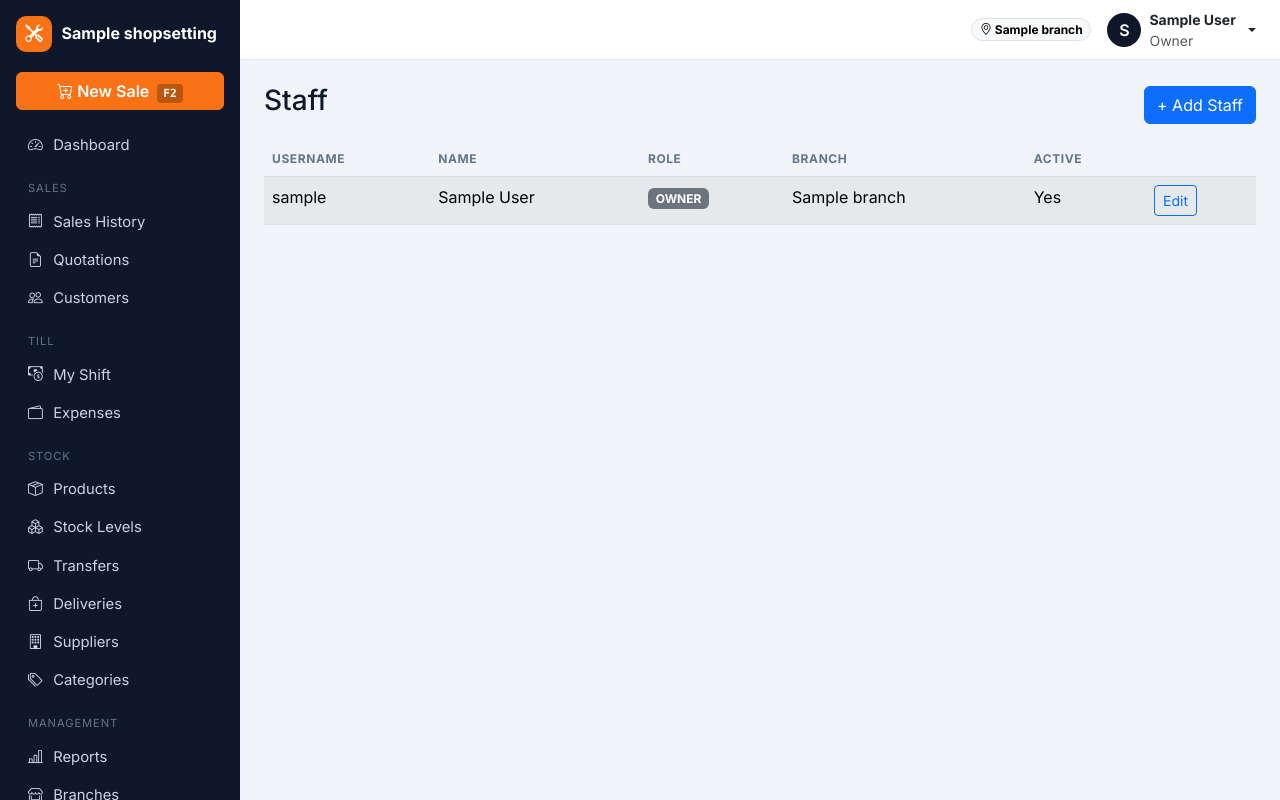
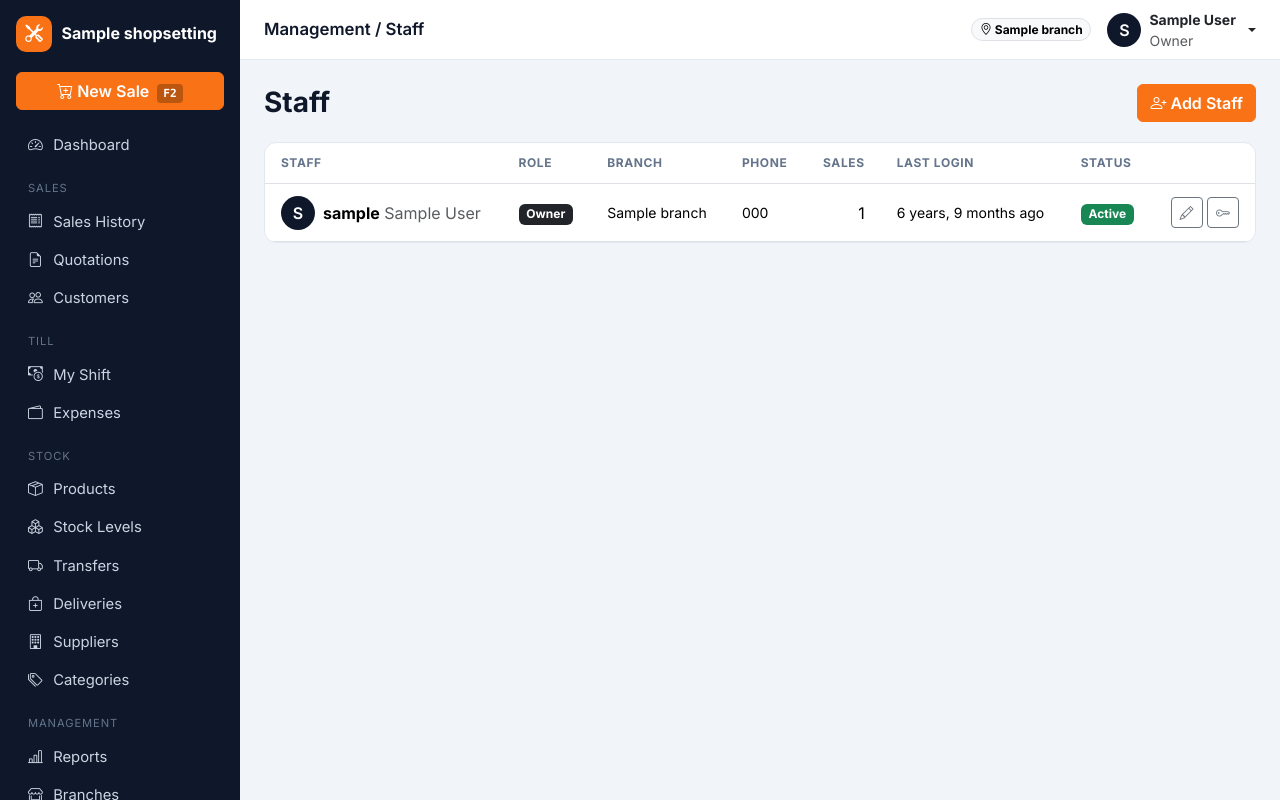
Before and after one commit to VinWonder/Point-Of-Sale-System-, a Django app: page /staff/ in a window 1280 px wide. Run offline with Django 5.2, Linux system fonts and the light colour scheme; a user stored in the database is signed in; tables that the repository leaves empty hold one stand-in row (values such as "Sample post"); some libraries are stand-ins or nearby versions.

Commit message:
Add password reset for staff, self-service password change, staff list
Owners/managers can set a new password for staff they manage; every
user can change their own from the profile menu. Staff list shows role
badges, branch, sales count and last login.

Co-Authored-By: Claude Opus 5.5 <noreply@anthropic.com>

```diff
--- a/accounts/urls.py
+++ b/accounts/urls.py
@@ -7,4 +7,6 @@ urlpatterns = [
     path('', views.staff_list, name='staff_list'),
     path('create/', views.staff_create, name='staff_create'),
     path('<int:user_id>/edit/', views.staff_edit, name='staff_edit'),
+    path('<int:user_id>/password/', views.staff_set_password, name='staff_set_password'),
+    path('me/password/', views.change_password, name='change_password'),
 ]
--- a/templates/accounts/staff_list.html
+++ b/templates/accounts/staff_list.html
@@ -1,23 +1,34 @@
 {% extends "base.html" %}
 {% block title %}Staff{% endblock %}
+{% block page_title %}Management / Staff{% endblock %}
 {% block content %}
-<div class="d-flex justify-content-between align-items-center mb-3">
+<div class="page-header">
     <h3>Staff</h3>
-    <a href="{% url 'accounts:staff_create' %}" class="btn btn-primary">+ Add Staff</a>
+    <a href="{% url 'accounts:staff_create' %}" class="btn btn-accent"><i class="bi bi-person-plus"></i> Add Staff</a>
 </div>
-<table class="table table-striped">
-    <thead><tr><th>Username</th><th>Name</th><th>Role</th><th>Branch</th><th>Active</th><th></th></tr></thead>
+<div class="table-card">
+<table class="table table-hover align-middle">
+    <thead><tr><th>Staff</th><th>Role</th><th>Branch</th><th>Phone</th><th class="text-end">Sales</th><th>Last login</th><th>Status</th><th></th></tr></thead>
     <tbody>
         {% for s in staff %}
-        <tr>
-            <td>{{ s.username }}</td>
-            <td>{{ s.get_full_name }}</td>
-            <td><span class="badge bg-secondary">{{ s.role }}</span></td>
-            <td>{{ s.branch|default:"—" }}</td>
-            <td>{{ s.is_active|yesno:"Yes,No" }}</td>
-            <td><a href="{% url 'accounts:staff_edit' s.id %}" class="btn btn-sm btn-outline-primary">Edit</a></td>
+        <tr class="{% if not s.is_active %}text-muted{% endif %}">
+            <td><span class="avatar me-2">{{ s.username|slice:":1"|upper }}</span><strong>{{ s.username }}</strong> <span class="text-muted">{{ s.get_full_name }}</span></td>
+            <td><span class="badge {% if s.role == 'OWNER' %}bg-dark{% elif s.role == 'MANAGER' %}bg-primary{% else %}bg-secondary{% endif %}">{{ s.get_role_display }}</span></td>
+            <td class="small">{{ s.branch|default:"—" }}</td>
+            <td class="small">{{ s.phone_number|default:"—" }}</td>
+            <td class="text-end">{{ s.sales_count }}</td>
+            <td class="small">{% if s.last_login %}{{ s.last_login|timesince }} ago{% else %}Never{% endif %}</td>
+            <td>{% if s.is_active %}<span class="badge bg-success">Active</span>{% else %}<span class="badge bg-secondary">Disabled</span>{% endif %}</td>
+            <td class="text-end text-nowrap">
+                {% if s.id in manageable %}
+                <a href="{% url 'accounts:staff_edit' s.id %}" class="btn btn-sm btn-outline-secondary"><i class="bi bi-pencil"></i></a>
+                <a href="{% url 'accounts:staff_set_password' s.id %}" class="btn btn-sm btn-outline-secondary" title="Set password"><i class="bi bi-key"></i></a>
+                {% endif %}
+            </td>
         </tr>
         {% endfor %}
     </tbody>
 </table>
+</div>
+{% if user.role == 'MANAGER' %}<p class="small text-muted mt-2">As a branch manager you can add and manage cashiers at {{ user.branch }}. Ask the owner to add managers.</p>{% endif %}
 {% endblock %}
--- a/templates/base.html
+++ b/templates/base.html
@@ -74,6 +74,8 @@
                 <span class="d-none d-md-inline small"><strong>{{ user.get_full_name|default:user.username }}</strong><br><span class="text-muted">{{ user.get_role_display }}</span></span>
             </a>
             <ul class="dropdown-menu dropdown-menu-end">
+                <li><a class="dropdown-item" href="{% url 'accounts:change_password' %}"><i class="bi bi-key"></i> Change password</a></li>
+                <li><hr class="dropdown-divider"></li>
                 <li>
                     <form method="post" action="{% url 'logout' %}">{% csrf_token %}
                         <button class="dropdown-item text-danger"><i class="bi bi-box-arrow-right"></i> Log out</button>
```
Also changed, not shown: templates/accounts/staff_form.html (+15 -7 lines).
